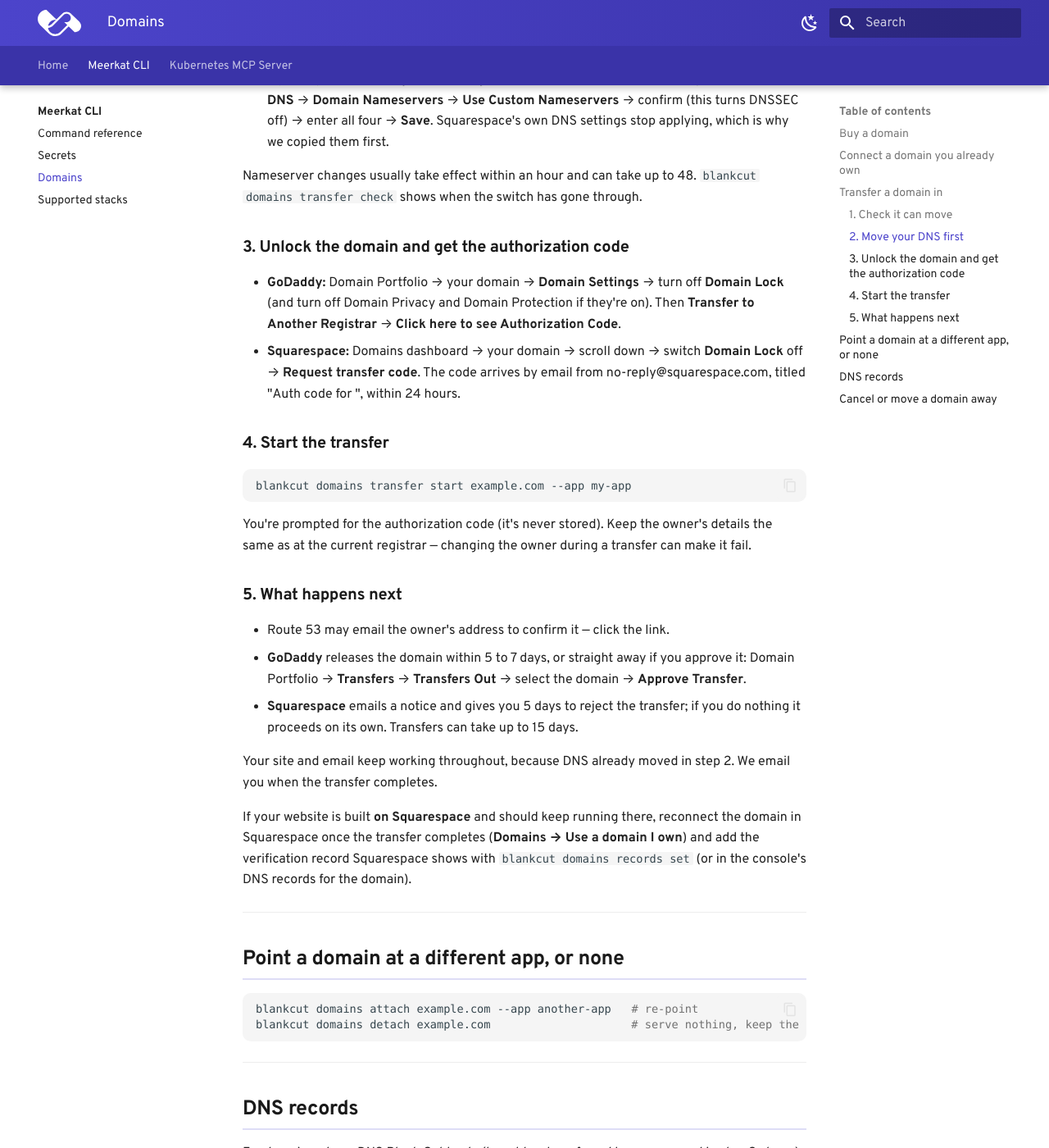
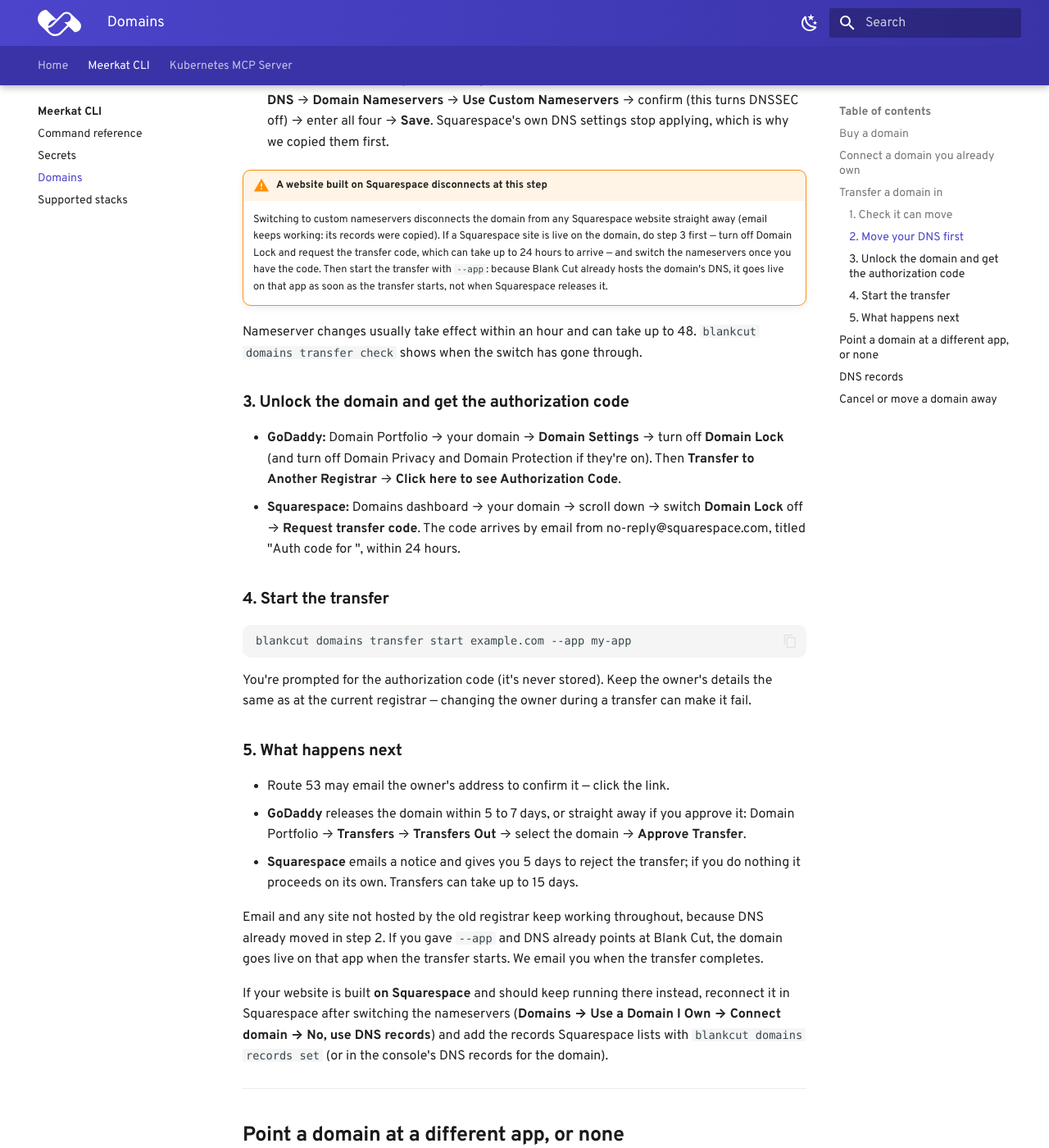
Before and after one commit to Blankcut/blankcut-docs, an MkDocs documentation site: the page built from docs/cli/domains.md, in a window 1280 px wide and 1400 px high, scrolled down 2658 px. Shown: the whole window at 82% size. Built offline with MkDocs 1.6.1 and Material for MkDocs 9.7.7, drawn with Linux system fonts in a browser that asks for light colours; some web fonts are replaced.

Commit message:
docs(domains): a Squarespace-built site disconnects at the nameserver switch; get the code first (#4)
Squarespace's help: custom nameservers disconnect the domain from the site
immediately. Order the steps so the switch and the transfer happen together,
and say the app goes live when the transfer starts (DNS is already ours).

Co-authored-by: Claude <noreply@anthropic.com>

```diff
--- a/docs/cli/domains.md
+++ b/docs/cli/domains.md
@@ -124,6 +124,15 @@ Then set the four nameservers it prints at your current registrar:
   confirm (this turns DNSSEC off) → enter all four → **Save**. Squarespace's
   own DNS settings stop applying, which is why we copied them first.
 
+!!! warning "A website built on Squarespace disconnects at this step"
+    Switching to custom nameservers disconnects the domain from any Squarespace
+    website straight away (email keeps working: its records were copied). If a
+    Squarespace site is live on the domain, do step 3 first — turn off Domain
+    Lock and request the transfer code, which can take up to 24 hours to arrive —
+    and switch the nameservers once you have the code. Then start the transfer
+    with `--app`: because Blank Cut already hosts the domain's DNS, it goes live
+    on that app as soon as the transfer starts, not when Squarespace releases it.
+
 Nameserver changes usually take effect within an hour and can take up to 48.
 `blankcut domains transfer check` shows when the switch has gone through.
 
@@ -157,14 +166,16 @@ during a transfer can make it fail.
 - **Squarespace** emails a notice and gives you 5 days to reject the transfer;
   if you do nothing it proceeds on its own. Transfers can take up to 15 days.
 
-Your site and email keep working throughout, because DNS already moved in
-step 2. We email you when the transfer completes.
+Email and any site not hosted by the old registrar keep working throughout,
+because DNS already moved in step 2. If you gave `--app` and DNS already points
+at Blank Cut, the domain goes live on that app when the transfer starts. We
+email you when the transfer completes.
 
-If your website is built **on Squarespace** and should keep running there,
-reconnect the domain in Squarespace once the transfer completes (**Domains →
-Use a domain I own**) and add the verification record Squarespace shows with
-`blankcut domains records set` (or in the console's DNS records for the
-domain).
+If your website is built **on Squarespace** and should keep running there
+instead, reconnect it in Squarespace after switching the nameservers
+(**Domains → Use a Domain I Own → Connect domain → No, use DNS records**) and
+add the records Squarespace lists with `blankcut domains records set` (or in the
+console's DNS records for the domain).
 
 ---
 
```
